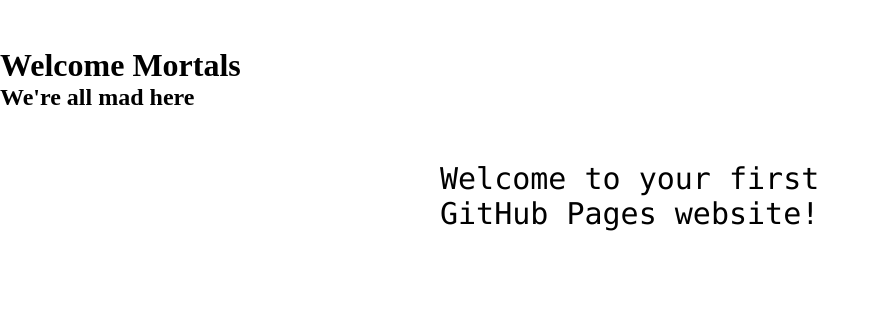
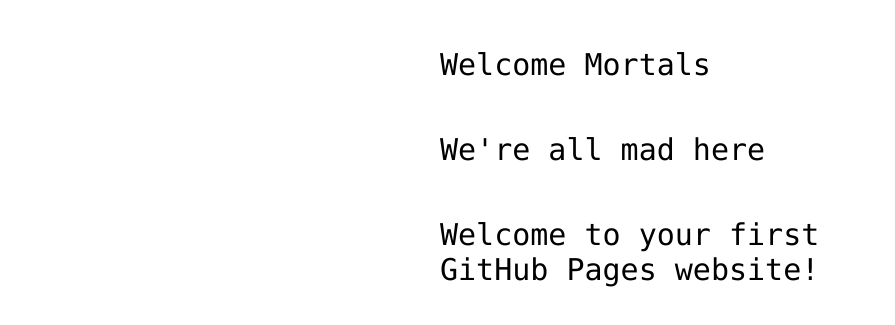
Before and after one commit to SeriouslySherlock/seriouslysherlock.github.io, a plain HTML site: page index.html in a window 1280 px wide. Shown: the part 341-666 px from the top of the page, without its empty margins (0-895 px from the left). Drawn offline with Linux system fonts and the light colour scheme.

Commit message:
add text styling

```diff
--- a/styles.css
+++ b/styles.css
@@ -15,3 +15,20 @@ p {
   margin: 50px auto;
   font: 30px Monaco,"Courier New","DejaVu Sans Mono","Bitstream Vera Sans Mono",monospace;
 }
+h1{
+  display: block;
+  width: 400px;
+  margin: 50px auto;
+  font: 30px Monaco,"Courier New","DejaVu Sans Mono","Bitstream Vera Sans Mono",monospace;
+}
+
+h2{
+  display: block;
+  width: 400px;
+  margin: 50px auto;
+  font: 30px Monaco,"Courier New","DejaVu Sans Mono","Bitstream Vera Sans Mono",monospace;
+}
+.back{
+  background: linear-gradient(180deg, white, #48D1CC, rgb(204, 204, 255));
+
+}
```
